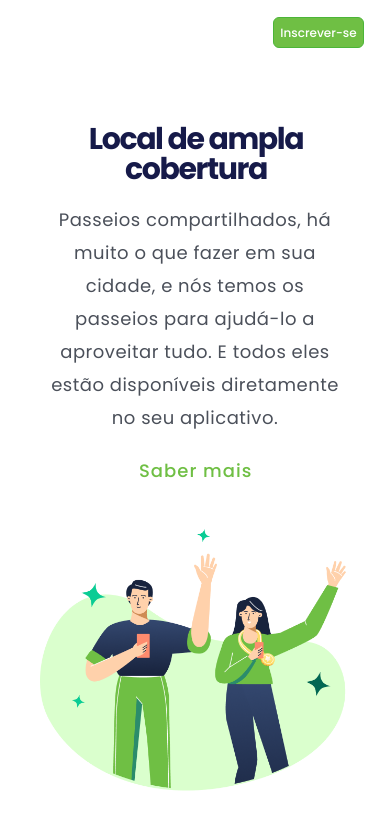
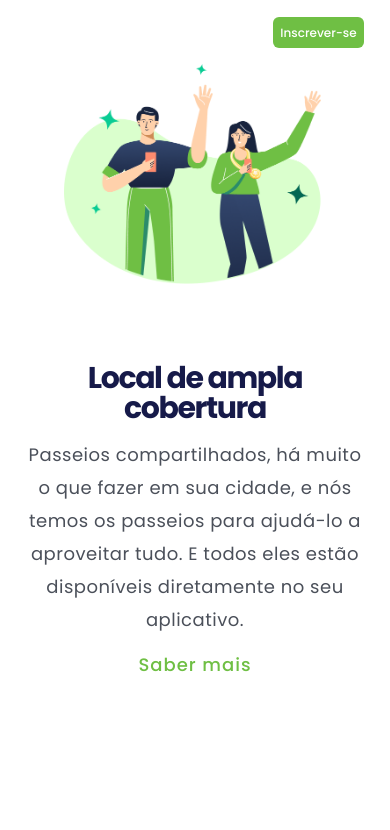
Before and after one commit to Wanndeko/Local-de-ampla-cobertura, a plain HTML site: page index.html in a window 390 px wide. Drawn offline with Linux system fonts and the light colour scheme.

Commit message:
atualização-responsividade

```diff
--- a/stylees.css
+++ b/stylees.css
@@ -10,6 +10,8 @@
 
 }
 
+/* estilização header  */
+
 .link-header {
     font-weight: 400;
     font-size: 14px;
@@ -18,8 +20,29 @@
     letter-spacing: 0.875px;
     text-align: center;
     cursor: pointer;
-    margin-top: 47px;
+    margin-top: 40px;
     margin-left: 42px;
+    position: relative;
+
+}
+
+.link-header::after{
+    content: '';
+    position: absolute;
+    left: 0;
+    bottom: -2px;
+
+    width: 80%;
+    height: 1px;
+    background-color:#6FBF44;
+    transform: scaleX(0);
+    transform-origin:left ;
+    transition: ease .4s;
+
+}
+
+.link-header:hover::after{
+transform: scaleX(1);
 }
 
 .button-header {
@@ -27,7 +50,7 @@
     border: 1px solid #4CB538;
     border-radius: 6px;
     width: 124px;
-    height: 51px;
+    height: 35px;
     font-weight: 500;
     font-size: 16px;
     line-height: 24px;
@@ -35,52 +58,60 @@
     cursor: pointer;
     margin-top: 32px;
     margin-left: 32px;
+    border: none;
+    transition: ease .5s;
+
+}
+
+.button-header:hover{
+    transform: scale3d(1.3, 1.3, 1);
+}
+
+.button-header:active{
+    background: #2e7421;
+}
+
+/* fim header */
+
+main{
+    display: flex;
+    align-items: center;
+    gap: 40px;
+    padding: 25px;
+    width: 100%;
+}
+
+section{
+    display: flex;
+    flex-direction: column;
+    gap: 15px;
+    width: 100%;
 
 }
 
 .img-were {
-    width: 550.18px;
-    height: 450px;
-    margin-top: 85px;
-    margin-left: 109px;
-    display: inline-block;
-    position: absolute;
-
+    width: 100%;
 }
 
 h1 {
     font-weight: 700;
     font-size: 49px;
-    line-height: 70px;
+    line-height: 60px;
     letter-spacing: -1.403846px;
     color: #161A49;
     width: 582px;
-    height: 164px;
-    margin-top: 77px;
-    margin-left:599px;
-    position:absolute;
 }
 
 
 p {
     font-weight: 400;
     font-size: 18px;
-    line-height: 33px;
+    line-height: 25px;
     letter-spacing: 0.5px;
     color: #4B505A;
-    width: 493px;
-    height: 99px;
-    margin-top: 278px;
-    margin-bottom: 55px;
-    margin-left: 594px;
 }
 
 
-section {
-    display: inline-block;
-    margin-left: 84.96px;
-
-}
 
 .link-main {
     font-weight: 500;
@@ -89,7 +120,65 @@ section {
     letter-spacing: 1px;
     color: #6FBF44;
     cursor: pointer;
-    margin-left: 609px;
+    position: relative;
+
+}
+
+.link-main::after{
+    content: '';
+    position: absolute;
+    left: 0;
+    bottom: -2px;
+
+    width: 16%;
+    height: 1px;
+    background-color:#6FBF44;
+    transform: scaleX(0);
+    transform-origin:left ;
+    transition: ease .4s;
+
+}
+
+.link-main:hover::after{
+    transform: scaleX(1);
+    }
+
+
+@media screen and (max-width: 1200px){
+    main{
+        display: flex;
+        align-items: center;
+        justify-content: center;
+        flex-direction: column;
+        gap: 40px;
+        padding: 25px;
+        width: 100%;
+    }
+
+    .img-were {
+        width: 60%;
+    }
+
+    h1 {
+        font-weight: 700;
+        font-size: 49px;
+        line-height: 60px;
+        letter-spacing: -1.403846px;
+        color: #161A49;
+        width: 582px;
+    }
+
+    section{
+        display: flex;
+        flex-direction: column;
+        align-items:center;
+        gap: 15px;
+        width: 100%;
+        text-align: center;
+
+    }
+
+
 
 }
 
@@ -98,7 +187,6 @@ section {
 
     section {
 
-        height: 50%;
         width: 100%;
         margin: 0;
         padding: 0;
@@ -106,12 +194,7 @@ section {
     }
 
     .img-were{
-
         width: 100%;
-        display: block;
-        position:absolute;
-        height: auto;
-        margin: 490px 39px 22px 1px;
         padding: 39px;
 
     }
@@ -124,19 +207,12 @@ section {
         font-size: 30px;
         line-height: 30px;
         width: auto;
-        text-align: center;
-        margin: 124px 55px 0 57px;
-        position: relative;
     }
 
     p{
         font-size: 18px;
         line-height: 33px;
-        width: auto;
         text-align: center;
-        margin: -85px 43px 26px 43px;
-        position: relative;
-
     }
 
     .link-main{
@@ -144,9 +220,6 @@ section {
         line-height: 27px;
         width: auto;
         text-align: center;
-        margin: 26px 1px 59px 139px;
-        position: relative;
-        top: 129px;
     }
 
     .button-header{
```
